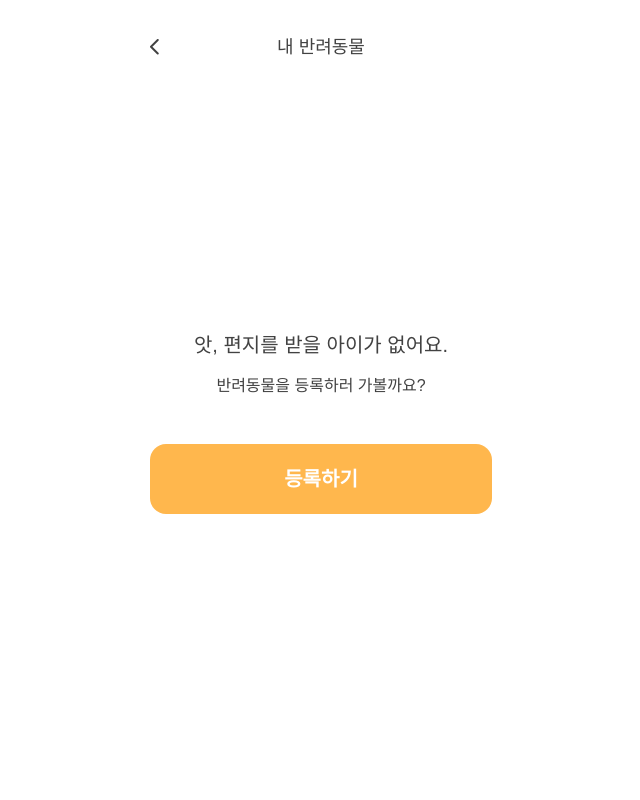
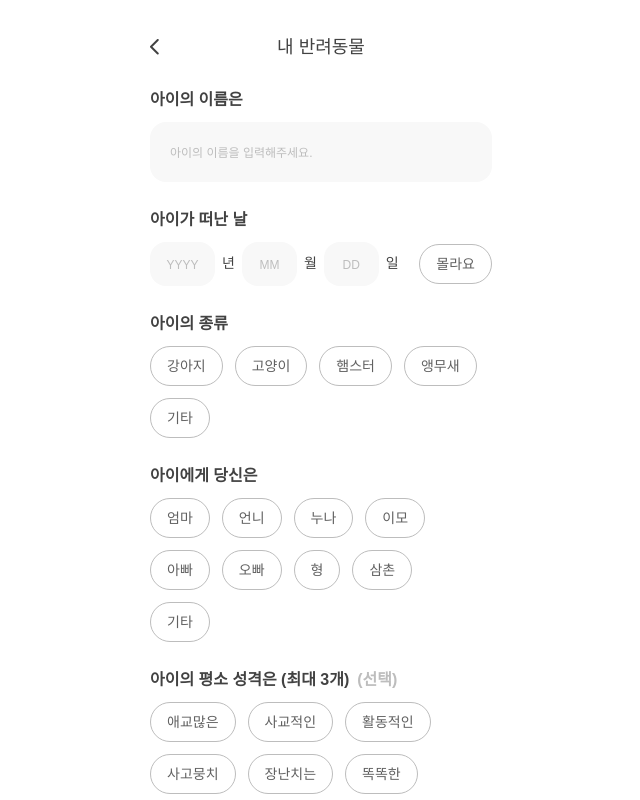
Before and after one commit to rainbow-letter/rainbow-letter-frontend, a React (Create React App) app: page /my-pets in a window 1280 px wide. Shown: the top 800 px of the page, without its empty margins (319-959 px from the left). Built offline with nearby package versions, Linux system fonts and the light colour scheme.

Commit message:
feat: 반려동물 등록 페이지 구현

```diff
--- a/src/components/Chips/constants.js
+++ b/src/components/Chips/constants.js
@@ -3,7 +3,6 @@ export const PET_TYPES = [
   { ID: 'CAT', NAME: '고양이' },
   { ID: 'HAMSTER', NAME: '햄스터' },
   { ID: 'PARROT', NAME: '앵무새' },
-  { ID: 'ETC', NAME: '기타' },
 ];
 
 export const ROLES_FOR_PETS = [
@@ -13,9 +12,8 @@ export const ROLES_FOR_PETS = [
   { ID: 'AUNT', NAME: '이모' },
   { ID: 'FATHER', NAME: '아빠' },
   { ID: 'BROTHER_FOR_WOMAN', NAME: '오빠' },
-  { ID: 'BROTHER_FOR_MAN', NAME: '오빠' },
+  { ID: 'BROTHER_FOR_MAN', NAME: '형' },
   { ID: 'UNCLE', NAME: '삼촌' },
-  { ID: 'ETC', NAME: '기타' },
 ];
 
 export const PET_PERSONALITIES = [
--- a/src/components/Chips/index.jsx
+++ b/src/components/Chips/index.jsx
@@ -1,17 +1,15 @@
 import React from 'react';
-
 import Chip from './Chip';
 
-function Chips({ attributes }) {
+function Chips({ attributes, selectedChips, onChipSelect }) {
   return (
-    <div className="flex flex-wrap gap-3">
+    <div className="flex flex-wrap gap-3 mb-3">
       {attributes.map((attribute) => (
         <Chip
           key={attribute.ID}
           value={attribute.NAME}
-          onClick={() => {
-            // TODO
-          }}
+          isSelected={selectedChips?.includes(attribute.NAME)}
+          onClick={() => onChipSelect(attribute.NAME)}
         />
       ))}
     </div>
--- a/src/components/MyPets/index.jsx
+++ b/src/components/MyPets/index.jsx
@@ -1,11 +1,16 @@
 import React from 'react';
 import NoPets from './NoPets';
+import PetRegistrationForm from '../PetRegistrationForm';
 
-const existPets = false;
+const existPets = true;
 
 function MyPets() {
   if (!existPets) return <NoPets />;
-  return <div>MyPets</div>;
+  return (
+    <div className="w-full">
+      <PetRegistrationForm />
+    </div>
+  );
 }
 
 export default MyPets;
--- /dev/null
+++ b/src/components/PetRegistrationForm/DateOfDeathSection.jsx
@@ -0,0 +1,69 @@
+import React, { useState } from 'react';
+
+import { TITLES, DATE_OF_DEATH } from './constants';
+import { validateDateInput } from '../../utils/validators';
+import Input from '../Input';
+import Chip from '../Chips/Chip';
+import PetRegistrationSection from './PetRegistrationSection';
+
+function DateOfDeathSection() {
+  const [date, setDate] = useState({ year: '', month: '', day: '' });
+  const [isChipSelected, setIsChipSelected] = useState(false);
+
+  const handleInputChange = (field) => (event) => {
+    setIsChipSelected(false);
+    const { value } = event.target;
+    setDate({ ...date, [field]: value });
+  };
+
+  const handleChipClick = () => {
+    setIsChipSelected(!isChipSelected);
+    setDate({ year: '', month: '', day: '' });
+  };
+
+  const handleDateValidation = (field) => (event) => {
+    const { value } = event.target;
+    if (validateDateInput(value, field)) {
+      handleInputChange(field)(event);
+    }
+  };
+
+  return (
+    <PetRegistrationSection title={TITLES.DATE_OF_DEATH}>
+      <div className="flex justify-between">
+        <div className="flex items-center">
+          <Input
+            className="h-11 w-[65px] py-[15px] px-[15px] text-caption text-center"
+            placeholder="YYYY"
+            value={date.year}
+            onChange={handleDateValidation('year')}
+          />
+          <span className="p-[7px] text-caption">{DATE_OF_DEATH.YEAR}</span>
+          <Input
+            className="h-11 w-[55px] py-[15px] px-[15px] text-caption text-center"
+            placeholder="MM"
+            value={date.month}
+            onChange={handleDateValidation('month')}
+          />
+          <span className="p-[7px] text-caption">{DATE_OF_DEATH.MONTH}</span>
+          <Input
+            className="h-11 w-[55px] py-[15px] px-[15px] text-caption text-center"
+            placeholder="DD"
+            value={date.day}
+            onChange={handleDateValidation('day')}
+          />
+          <span className="p-[7px] text-caption">{DATE_OF_DEATH.DAY}</span>
+        </div>
+        <div className="flex items-center">
+          <Chip
+            value={DATE_OF_DEATH.UNKNOWN}
+            isSelected={isChipSelected}
+            onClick={handleChipClick}
+          />
+        </div>
+      </div>
+    </PetRegistrationSection>
+  );
+}
+
+export default DateOfDeathSection;
--- /dev/null
+++ b/src/components/PetRegistrationForm/PetImageSection.jsx
@@ -0,0 +1,31 @@
+import React, { useState } from 'react';
+
+import { TITLES } from './constants';
+import PetRegistrationSection from './PetRegistrationSection';
+import ImageInput from '../Input/ImageInput';
+
+function PetImageSection() {
+  const [imageSrc, setImageSrc] = useState(null);
+
+  const handleImageChange = ({ target }) => {
+    const file = target.files[0];
+    if (file && file.type.match('image.*')) {
+      const reader = new FileReader();
+      reader.onload = (e) => {
+        setImageSrc(e.target.result);
+      };
+      reader.readAsDataURL(file);
+    }
+  };
+
+  return (
+    <PetRegistrationSection
+      title={TITLES.PROFILE_IMAGE}
+      subTitle={TITLES.OPTION}
+    >
+      <ImageInput imageSrc={imageSrc} onChange={handleImageChange} />
+    </PetRegistrationSection>
+  );
+}
+
+export default PetImageSection;
--- /dev/null
+++ b/src/components/PetRegistrationForm/PetNameSection.jsx
@@ -0,0 +1,33 @@
+import React, { useState } from 'react';
+
+import { TITLES, INFO_MESSAGES } from './constants';
+import Input from '../Input';
+import PetRegistrationSection from './PetRegistrationSection';
+
+function PetNameSection() {
+  const [name, setName] = useState('');
+
+  const handleInputChange = (event) => {
+    setName(event.target.value);
+  };
+
+  return (
+    <PetRegistrationSection title={TITLES.PET_NAME}>
+      <div className="flex flex-col">
+        <Input
+          className="w-full h-[60px] text-caption"
+          placeholder={INFO_MESSAGES.ENTER_NAME}
+          value={name}
+          onChange={handleInputChange}
+        />
+        {!!name && (
+          <span className="p-[10px] text-alarm-red text-caption">
+            {INFO_MESSAGES.UNCHANGEABLE_NAME_NOTICE}
+          </span>
+        )}
+      </div>
+    </PetRegistrationSection>
+  );
+}
+
+export default PetNameSection;
--- /dev/null
+++ b/src/components/PetRegistrationForm/PetPersonalitiesSection.jsx
@@ -0,0 +1,35 @@
+import React, { useState } from 'react';
+import { TITLES } from './constants';
+import { PET_PERSONALITIES } from '../Chips/constants';
+import PetRegistrationSection from './PetRegistrationSection';
+import Chips from '../Chips';
+
+function PetPersonalitiesSection() {
+  const [selectedPersonalities, setSelectedPersonalities] = useState([]);
+
+  const handleChipSelect = (value) => {
+    const isAlreadySelected = selectedPersonalities.includes(value);
+    if (isAlreadySelected) {
+      setSelectedPersonalities(
+        selectedPersonalities.filter((chip) => chip !== value)
+      );
+    } else if (selectedPersonalities.length < 3) {
+      setSelectedPersonalities([...selectedPersonalities, value]);
+    }
+  };
+
+  return (
+    <PetRegistrationSection
+      title={TITLES.PET_PERSONALITIES}
+      subTitle={TITLES.OPTION}
+    >
+      <Chips
+        attributes={PET_PERSONALITIES}
+        selectedChips={selectedPersonalities}
+        onChipSelect={handleChipSelect}
+      />
+    </PetRegistrationSection>
+  );
+}
+
+export default PetPersonalitiesSection;
--- a/src/components/PetRegistrationForm/PetRegistrationSection.jsx
+++ b/src/components/PetRegistrationForm/PetRegistrationSection.jsx
@@ -7,7 +7,7 @@ function PetRegistrationSection({ title, subTitle, children }) {
         <span>{title}</span>
         <span className="text-gray-2 ml-2">{subTitle}</span>
       </div>
-      <div className="py-[10px]">{children}</div>
+      {children}
     </section>
   );
 }
--- /dev/null
+++ b/src/components/PetRegistrationForm/PetTypeSection.jsx
@@ -0,0 +1,37 @@
+import React, { useState } from 'react';
+import { TITLES } from './constants';
+import { PET_TYPES } from '../Chips/constants';
+import PetRegistrationSection from './PetRegistrationSection';
+import Chip from '../Chips/Chip';
+import Chips from '../Chips';
+import MiscInput from '../Input/MiscInput';
+
+function PetTypeSection() {
+  const [selectedType, setSelectedType] = useState(null);
+  const [miscValue, setMiscValue] = useState('');
+
+  const handleChipSelect = (value) => {
+    setSelectedType(value);
+  };
+
+  const handleMiscInputChange = (event) => {
+    setMiscValue(event.target.value);
+  };
+
+  return (
+    <PetRegistrationSection title={TITLES.PET_TYPES}>
+      <Chips
+        attributes={PET_TYPES}
+        selectedChips={selectedType ? [selectedType] : []}
+        onChipSelect={handleChipSelect}
+      />
+      {selectedType === '기타' ? (
+        <MiscInput value={miscValue} onChange={handleMiscInputChange} />
+      ) : (
+        <Chip value="기타" onClick={() => setSelectedType('기타')} />
+      )}
+    </PetRegistrationSection>
+  );
+}
+
+export default PetTypeSection;
--- /dev/null
+++ b/src/components/PetRegistrationForm/RoleForPetSection.jsx
@@ -0,0 +1,39 @@
+import React, { useState } from 'react';
+
+import { TITLES } from './constants';
+import { ROLES_FOR_PETS } from '../Chips/constants';
+import PetRegistrationSection from './PetRegistrationSection';
+import Chips from '../Chips';
+import Chip from '../Chips/Chip';
+import MiscInput from '../Input/MiscInput';
+
+function RoleForPetSection() {
+  const [selectedRole, setSelectedRole] = useState(null);
+  const [miscValue, setMiscValue] = useState('');
+
+  const handleChipSelect = (value) => {
+    setSelectedRole(value);
+    setMiscValue('');
+  };
+
+  const handleMiscInputChange = (event) => {
+    setMiscValue(event.target.value);
+  };
+
+  return (
+    <PetRegistrationSection title={TITLES.ROLES_FOR_PETS}>
+      <Chips
+        attributes={ROLES_FOR_PETS}
+        selectedChips={selectedRole ? [selectedRole] : []}
+        onChipSelect={handleChipSelect}
+      />
+      {selectedRole === '기타' ? (
+        <MiscInput value={miscValue} onChange={handleMiscInputChange} />
+      ) : (
+        <Chip value="기타" onClick={() => setSelectedRole('기타')} />
+      )}
+    </PetRegistrationSection>
+  );
+}
+
+export default RoleForPetSection;
--- a/src/components/PetRegistrationForm/index.jsx
+++ b/src/components/PetRegistrationForm/index.jsx
@@ -1,68 +1,22 @@
 import React from 'react';
 
-import { TITLES, INFO_MESSAGES, DATE_OF_DEATH } from './constants';
-import { PET_TYPES, PET_PERSONALITIES } from '../Chips/constants';
 import Button from '../Button';
-import Input from '../Input';
-import PetRegistrationSection from './PetRegistrationSection';
-import Chip from '../Chips/Chip';
-import Chips from '../Chips';
-import ImageInput from '../Input/ImageInput';
+import PetNameSection from './PetNameSection';
+import DateOfDeathSection from './DateOfDeathSection';
+import PetTypeSection from './PetTypeSection';
+import RoleForPetSection from './RoleForPetSection';
+import PetPersonalitiesSection from './PetPersonalitiesSection';
+import PetImageSection from './PetImageSection';
 
 function PetRegistrationForm() {
   return (
     <div className="mt-3">
-      <PetRegistrationSection title={TITLES.PET_NAME}>
-        <div className="">
-          <Input className="w-full" placeholder={INFO_MESSAGES.ENTER_NAME} />
-        </div>
-      </PetRegistrationSection>
-      <PetRegistrationSection title={TITLES.DATE_OF_DEATH}>
-        <div className="flex justify-between">
-          <div className="flex items-center">
-            <Input
-              className="max-w-[65px] py-[15px] px-[19px] text-caption"
-              placeholder="YYYY"
-            />
-            <span className="p-[7px] text-caption">{DATE_OF_DEATH.YEAR}</span>
-            <Input
-              className="w-[55px] py-[15px] px-[19px] text-caption"
-              placeholder="MM"
-            />
-            <span className="p-[7px] text-caption">{DATE_OF_DEATH.MONTH}</span>
-            <Input
-              className="w-[55px] py-[15px] px-[19px] text-caption"
-              placeholder="DD"
-            />
-            <span className="p-[7px] text-caption">{DATE_OF_DEATH.DAY}</span>
-          </div>
-          <Chip
-            value={DATE_OF_DEATH.UNKNOWN}
-            onClick={() => {
-              // TODO
-            }}
-          />
-        </div>
-      </PetRegistrationSection>
-      <PetRegistrationSection title={TITLES.PET_TYPES}>
-        <Chips attributes={PET_TYPES} />
-      </PetRegistrationSection>
-      <PetRegistrationSection
-        title={TITLES.PET_PERSONALITIES}
-        subTitle={TITLES.OPTION}
-      >
-        <Chips attributes={PET_PERSONALITIES} />
-      </PetRegistrationSection>
-      <PetRegistrationSection
-        title={TITLES.PROFILE_IMAGE}
-        subTitle={TITLES.OPTION}
-      >
-        <ImageInput
-          onChange={() => {
-            // TODO
-          }}
-        />
-      </PetRegistrationSection>
+      <PetNameSection />
+      <DateOfDeathSection />
+      <PetTypeSection />
+      <RoleForPetSection />
+      <PetPersonalitiesSection />
+      <PetImageSection />
       <section>
         <Button
           value="등록하기"
```
